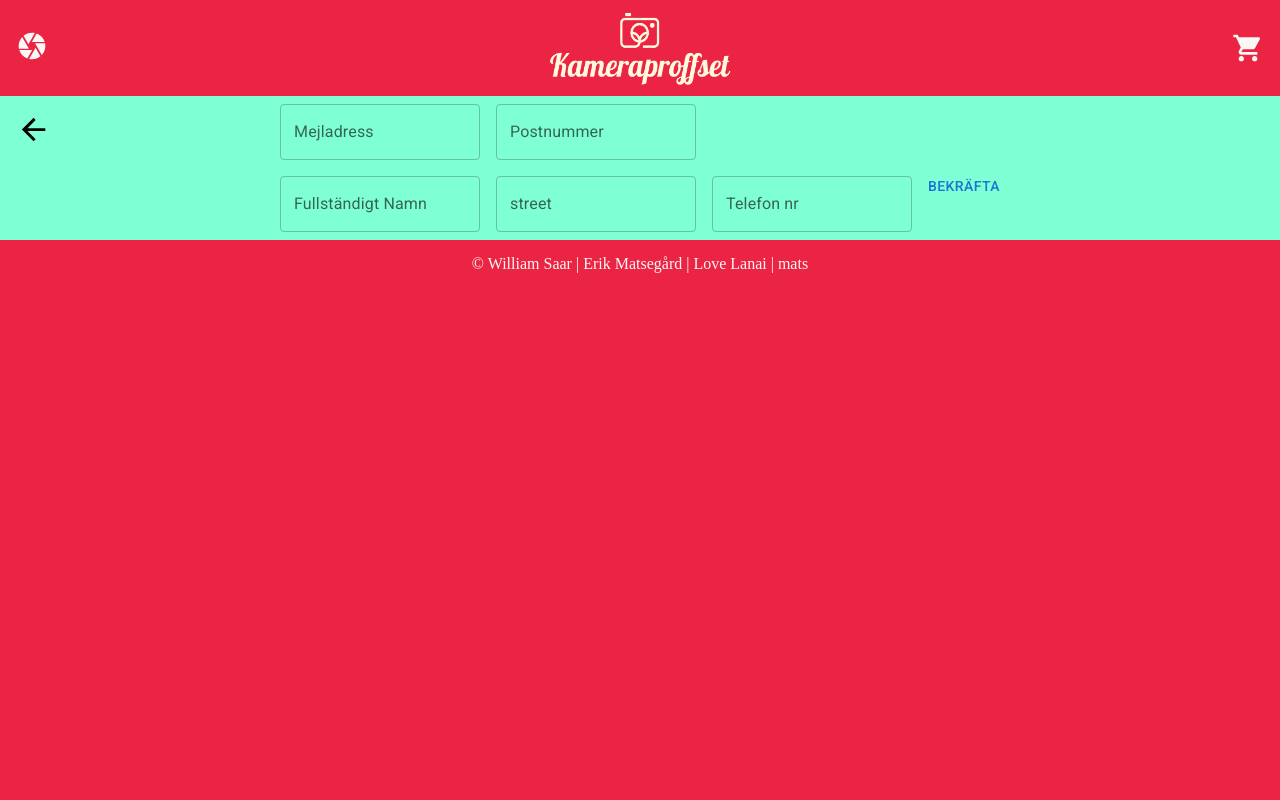
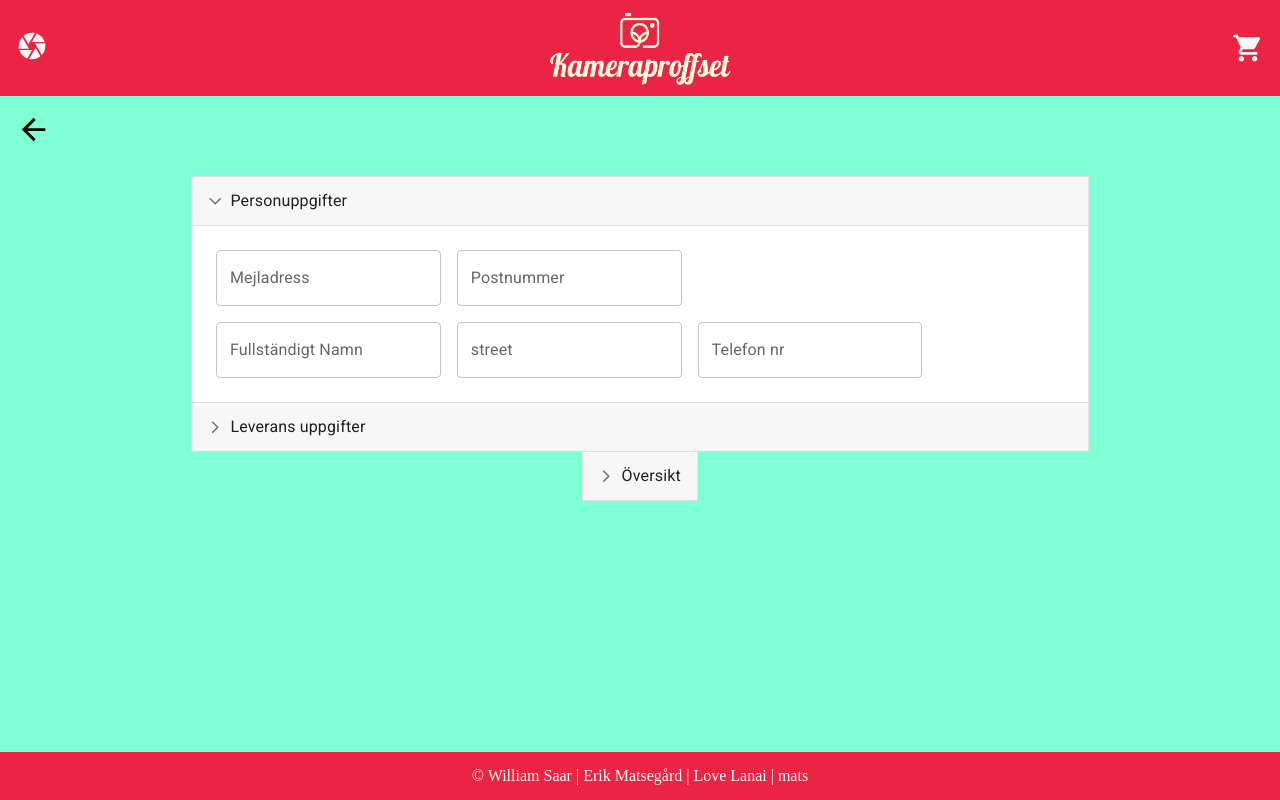
Before and after one commit to lovelanai/miniprojekt2-webbshop, a React (Create React App) app: page /CheckOut in a window 1280 px wide. Built offline with nearby package versions, Linux system fonts and the light colour scheme.

Commit message:
created and finished 2 out of three checkoutaccordions
Co-authored-by: Max Andersson <frontMAX@users.noreply.github.com>

```diff
--- a/src/components/CheckOutAccordion.tsx
+++ b/src/components/CheckOutAccordion.tsx
@@ -1,21 +1,75 @@
-import * as React from "react";
-import Accordion from "@mui/material/Accordion";
-import AccordionSummary from "@mui/material/AccordionSummary";
-import AccordionDetails from "@mui/material/AccordionDetails";
-import Typography from "@mui/material/Typography";
-import ExpandMoreIcon from "@mui/icons-material/ExpandMore";
+import { Delivery, mockedShipping } from "../interfaces/interfaces";
+import { styled } from "@mui/material/styles";
+import ArrowForwardIosSharpIcon from "@mui/icons-material/ArrowForwardIosSharp";
+import MuiAccordion, { AccordionProps } from "@mui/material/Accordion";
+import MuiAccordionSummary, {
+  AccordionSummaryProps,
+} from "@mui/material/AccordionSummary";
+import MuiAccordionDetails from "@mui/material/AccordionDetails";
 import Shipping from "./Shipping";
+import {
+  FormGroup,
+  FormControlLabel,
+  Checkbox,
+  Typography,
+  Button,
+} from "@mui/material";
+import { CSSProperties } from "@material-ui/core/styles/withStyles";
+import React from "react";
 
-function CheckOutAccordion() {
+const Accordion = styled((props: AccordionProps) => (
+  <MuiAccordion disableGutters elevation={0} square {...props} />
+))(({ theme }) => ({
+  border: `1px solid ${theme.palette.divider}`,
+  "&:not(:last-child)": {
+    borderBottom: 0,
+  },
+  "&:before": {
+    display: "none",
+  },
+}));
+
+const AccordionSummary = styled((props: AccordionSummaryProps) => (
+  <MuiAccordionSummary
+    expandIcon={<ArrowForwardIosSharpIcon sx={{ fontSize: "0.9rem" }} />}
+    {...props}
+  />
+))(({ theme }) => ({
+  backgroundColor:
+    theme.palette.mode === "dark"
+      ? "rgba(255, 255, 255, .05)"
+      : "rgba(0, 0, 0, .03)",
+  flexDirection: "row-reverse",
+  "& .MuiAccordionSummary-expandIconWrapper.Mui-expanded": {
+    transform: "rotate(90deg)",
+  },
+  "& .MuiAccordionSummary-content": {
+    marginLeft: theme.spacing(1),
+  },
+}));
+
+const AccordionDetails = styled(MuiAccordionDetails)(({ theme }) => ({
+  padding: theme.spacing(2),
+  borderTop: "1px solid rgba(0, 0, 0, .125)",
+}));
+
+export default function CheckOutAccordion() {
+  const [expanded, setExpanded] = React.useState<string | false>("panel1");
+
+  const handleChange =
+    (panel: string) => (event: React.SyntheticEvent, newExpanded: boolean) => {
+      setExpanded(newExpanded ? panel : false);
+    };
+
   return (
-    <div>
-      <Accordion>
-        <AccordionSummary
-          expandIcon={<ExpandMoreIcon />}
-          aria-controls="panel1a-content"
-          id="panel1a-header"
-        >
-          <Typography>Accordion 1</Typography>
+    <div style={rootStyle}>
+      <Accordion
+        expanded={expanded === "panel1"}
+        onChange={handleChange("panel1")}
+        sx={{ width: "100%" }}
+      >
+        <AccordionSummary aria-controls="panel1d-content" id="panel1d-header">
+          <Typography>Personuppgifter</Typography>
         </AccordionSummary>
         <AccordionDetails>
           <Typography>
@@ -23,32 +77,77 @@ function CheckOutAccordion() {
           </Typography>
         </AccordionDetails>
       </Accordion>
-      <Accordion>
-        <AccordionSummary
-          expandIcon={<ExpandMoreIcon />}
-          aria-controls="panel2a-content"
-          id="panel2a-header"
-        >
-          <Typography>Accordion 2</Typography>
+      <Accordion
+        expanded={expanded === "panel2"}
+        onChange={handleChange("panel2")}
+        sx={{ width: "100%" }}
+      >
+        <AccordionSummary aria-controls="panel2d-content" id="panel2d-header">
+          <Typography>Leverans uppgifter</Typography>
         </AccordionSummary>
         <AccordionDetails>
-          <Typography>
-            Lorem ipsum dolor sit amet, consectetur adipiscing elit. Suspendisse
-            malesuada lacus ex, sit amet blandit leo lobortis eget.
+          <Typography style={DeliveryForm}>
+            {mockedShipping.map((alt) => (
+              <div>
+                <FormGroup
+                  sx={{
+                    display: "flex",
+                    flexDirection: "row",
+                    padding: "1rem 0",
+                  }}
+                >
+                  <FormControlLabel
+                    control={<Checkbox />}
+                    label={<img style={img} src={alt.image} alt="" />}
+                  />
+                  {/* <img style={img} src={alt.image} alt="postnord" /> */}
+
+                  <div style={info} key={alt.id}>
+                    <p>{alt.price}:-</p>
+                    <p>{alt.info}</p>
+                  </div>
+                </FormGroup>
+              </div>
+            ))}
           </Typography>
         </AccordionDetails>
       </Accordion>
-      <Accordion disabled>
-        <AccordionSummary
-          expandIcon={<ExpandMoreIcon />}
-          aria-controls="panel3a-content"
-          id="panel3a-header"
-        >
-          <Typography>Disabled Accordion</Typography>
+      <Accordion
+        expanded={expanded === "panel3"}
+        onChange={handleChange("panel3")}
+      >
+        <AccordionSummary aria-controls="panel3d-content" id="panel3d-header">
+          <Typography>Översikt</Typography>
         </AccordionSummary>
+        <AccordionDetails>
+          <Typography></Typography>
+        </AccordionDetails>
       </Accordion>
     </div>
   );
 }
 
-export default CheckOutAccordion;
+const rootStyle: CSSProperties = {
+  display: "flex",
+  justifyContent: "center",
+  flexDirection: "column",
+  alignItems: "center",
+  minWidth: "40rem",
+  width: "70%",
+  marginTop: "5rem",
+};
+
+const DeliveryForm: CSSProperties = {
+  dislpay: "flex",
+  flexDirection: "column",
+};
+
+const info: CSSProperties = {
+  display: "flex",
+};
+
+const img: CSSProperties = {
+  width: "10rem",
+  height: "3.5rem",
+  paddingLeft: "3rem",
+};
--- a/src/components/CheckOutPage.tsx
+++ b/src/components/CheckOutPage.tsx
@@ -1,4 +1,3 @@
-import { Button } from "@mui/material";
 import { useState } from "react";
 import "./checkout.css";
 import Shipping from "./Shipping";
@@ -7,35 +6,20 @@ import { Link } from "react-router-dom";
 import CheckOutAccordion from "./CheckOutAccordion";
 
 function CheckOut() {
-  const [isFilled, setIsFilled] = useState(false);
-  const [formData, setFormData] = useState();
+  // const [isFilled, setIsFilled] = useState(false);
+  // const [formData, setFormData] = useState();
 
   // function fillForm(data){
   //   data
-  // }
 
-  if (!isFilled) {
-    return (
-      <div className="checkout-container">
-        <Link to="/ShoppingCartPage">
-          <ArrowBackIcon sx={{ fontSize: "2.2rem" }} className="back-arrow" />
-        </Link>
-        <Shipping />
-      </div>
-    );
-  } else {
   return (
     <div className="checkout-container">
       <Link to="/ShoppingCartPage">
         <ArrowBackIcon sx={{ fontSize: "2.2rem" }} className="back-arrow" />
       </Link>
       <CheckOutAccordion></CheckOutAccordion>
-
-        <h3>välj frakt din fula jävla hora, du är inte ens värd en spermie</h3>
-        <div>hej love bajs</div>
     </div>
   );
 }
-}
 
 export default CheckOut;
--- a/src/components/Shipping.tsx
+++ b/src/components/Shipping.tsx
@@ -33,7 +33,6 @@ export default function Shipping() {
           <TextField name="firstandlastname" label="Fullständigt Namn" />
           <TextField name="street" label="street" />
           <TextField name="phonenumber" label="Telefon nr" />
-          <Button>Bekräfta</Button>
         </div>
       </div>
     </Box>
--- a/src/components/checkout.css
+++ b/src/components/checkout.css
@@ -1,11 +1,9 @@
 .checkout-container {
-  height: 100%;
+  height: calc(100vh - 9rem);
   width: 100%;
   background-color: aquamarine;
-  color: black;
   margin-top: 6rem;
   display: flex;
-  justify-content: center;
+  flex-direction: column;
   align-items: center;
-  flex-direction: column;
 }
--- a/src/interfaces/interfaces.tsx
+++ b/src/interfaces/interfaces.tsx
@@ -417,3 +417,46 @@ export const mockedProducts: Product[] = [
     ],
   },
 ];
+
+export interface Delivery {
+  id: number;
+  title: string;
+  price: number;
+  info: string;
+  image: string;
+}
+
+export const mockedShipping: Delivery[] = [
+  {
+    id: 20,
+    title: "Postnord",
+    price: 49,
+    info: "Leveranstid: 1-3 Dagar",
+    image:
+      "https://www.cigge.se/dokument/bibliotek/Image/Cigge%20Media%20blogg/postnord-stor-logo-blogg.jpg",
+  },
+  {
+    id: 21,
+    title: "Schenker",
+    price: 0,
+    info: "Leveranstid: 4-7 Dagar",
+    image:
+      "https://upload.wikimedia.org/wikipedia/commons/thumb/8/85/Logo_DB_Schenker.svg/2560px-Logo_DB_Schenker.svg.png",
+  },
+  {
+    id: 22,
+    title: "Dhl",
+    price: 55,
+    info: "Leveranstid: 2-4 Dagar",
+    image:
+      "https://upload.wikimedia.org/wikipedia/commons/thumb/a/ac/DHL_Logo.svg/2560px-DHL_Logo.svg.png",
+  },
+  {
+    id: 23,
+    title: "UPS",
+    price: 149,
+    info: "Hemleverans: 1-2 dagar",
+    image:
+      "https://cutewallpaper.org/24/ups-logo-png/ups-logo-logos-de-marcas.png",
+  },
+];
```
Lines whose indentation alone changed are shown as unchanged.
